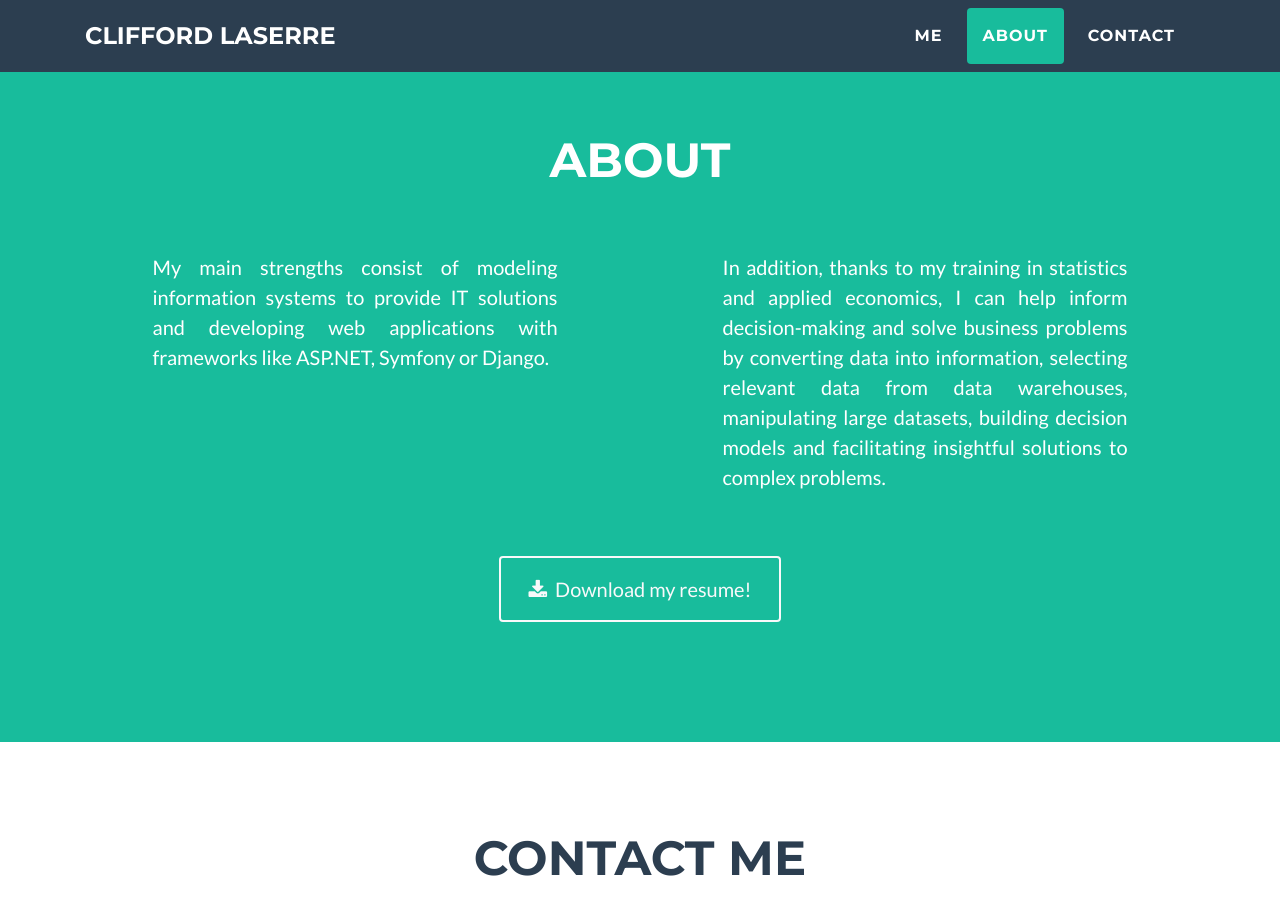
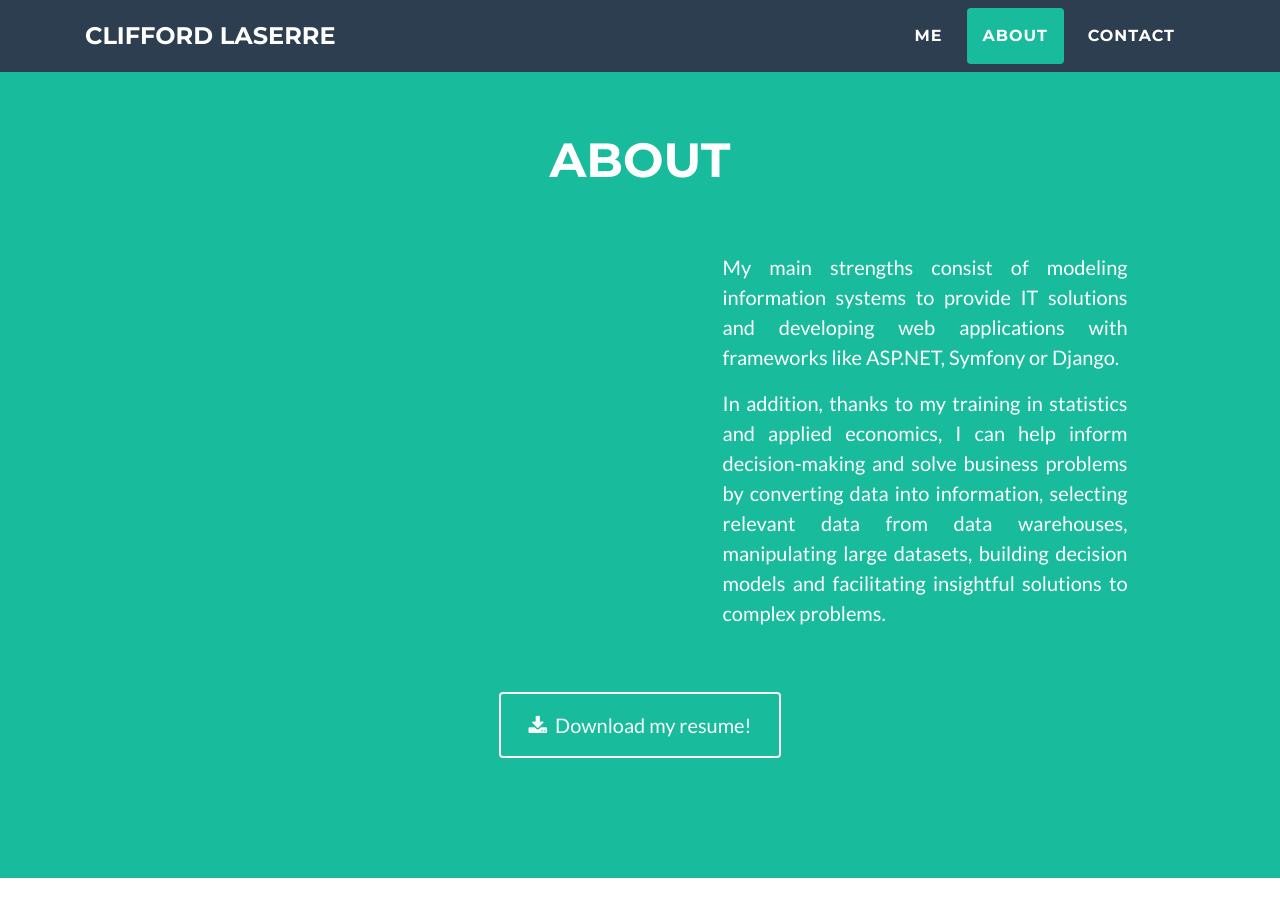
Before and after one commit to claserre9/claserre9.github.io, a Jekyll site: the page built from index.html, in a window 1280 px wide and 900 px high, scrolled down 988 px. Built offline with Jekyll 4.4.1, drawn with Linux system fonts in a browser that asks for light colours.

Commit message:
Update index.html

```diff
--- a/index.html
+++ b/index.html
@@ -60,8 +60,7 @@ layout: default
                     information systems to provide IT solutions and
                     developing web applications with frameworks like
                     ASP.NET, Symfony or Django.</p>
-            </div>
-            <div class="col-lg-6 ml-auto my-4">
+
                 <p class="lead text-justify w-75 mx-auto">In addition, thanks to
                     my
                     training in statistics
```
